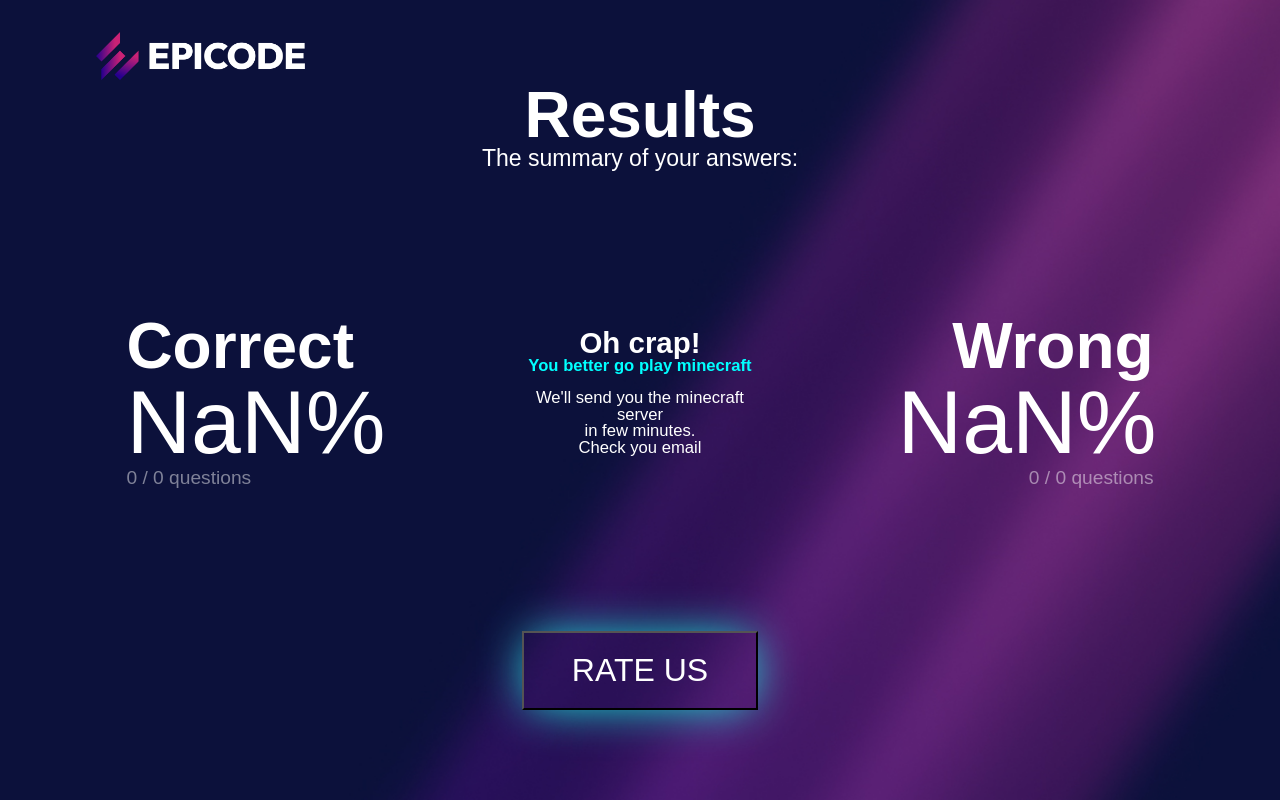
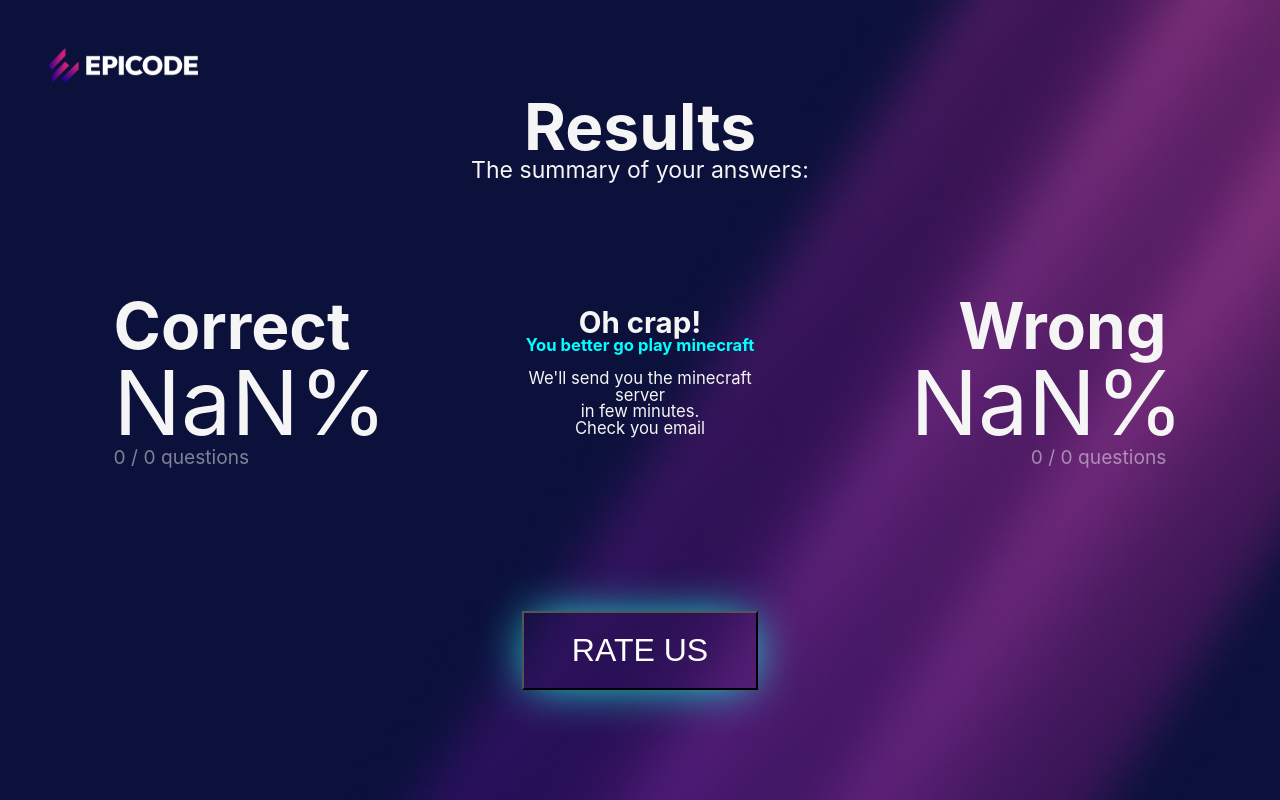
Before and after one commit to C043/BW1-Benchmark-App-Team-6, a plain HTML site: page results.html in a window 1280 px wide. Drawn offline with nearby package versions, Linux system fonts and the light colour scheme.

Commit message:
logo epicode

```diff
--- a/assets/css/feedback.css
+++ b/assets/css/feedback.css
@@ -10,8 +10,9 @@
   overflow: hidden;
   margin: 2rem;
 }
-.logo img {
-  width: 150px;
+.logo {
+  /*width: 150px;*/
+  padding: 10px;
 }
 
 #feedbackTitle h1 {
--- a/assets/css/question.css
+++ b/assets/css/question.css
@@ -1,7 +1,12 @@
 body {
+/*  background-image: url(../images/bg.jpg);
+  background-size: cover;
+  place-items: center;*/
   background-image: url(../images/bg.jpg);
   background-size: cover;
-  place-items: center;
+  color: whitesmoke;
+  font-family: "Inter", sans-serif;
+  margin: 3%;
 }
 
 main {
@@ -10,11 +15,12 @@
   display: block;
 }
 
-#logo {
-  padding: 40px 70px 0px 70px;
+.logo {
+  /*padding: 40px 70px 0px 70px;
   display: inline-block;
   width: 200px;
-  margin: 1em;
+  margin: 1em;*/
+  padding: 10px;
 }
 
 img {
--- a/assets/css/results.css
+++ b/assets/css/results.css
@@ -1,10 +1,16 @@
 body {
-    margin: 0 4em;
+    /*    margin: 0 4em;
     font-family: Arial, Helvetica, sans-serif;
     background-image: url(../images/bg.jpg);
     background-repeat: no-repeat;
     background-size: cover;
     color: #ffffff;
+    */
+    background-image: url(../images/bg.jpg);
+    background-size: cover;
+    color: whitesmoke;
+    font-family: "Inter", sans-serif;
+    margin: 3%;
 }
 
 .center {
@@ -27,7 +33,7 @@
 .title-chart {
     font-size: 2.3vw;
     margin-top: 2em;
-    font-weight: bold ;
+    font-weight: bold;
 }
 
 .blue {
@@ -47,20 +53,16 @@
 }
 
 header {
-    /* border: 1px solid white; */
-    padding: 2em;
+    /* border: 1px solid white;
+    padding: 2em;*/
 }
 
-header img {
-    /* border: 1px solid white; */
+.logo {
+    /* border: 1px solid white;
     margin-bottom: 0;
     width: auto;
-    height: 3em;
-}
-
-.title {
-    /* border: 1px solid white; */
-    padding: 0;
+    height: 3em;*/
+    padding: 10px;
 }
 
 main {
--- a/assets/script/feedback.js
+++ b/assets/script/feedback.js
@@ -23,7 +23,7 @@
       showValue.innerText = "";
 
       if (selectedRating < 3) {
-        fullContainer.innerHTML = `<p class="feedBack"></p>`;
+        fullContainer.innerHTML = `<p class="feedBack">We're sorry</p>`;
       } else if (selectedRating >= 3 && selectedRating < 7) {
         fullContainer.innerHTML = `<p class="feedBack">Speriamo vada meglio la prossima volta</p>`;
       } else if (selectedRating >= 7 && selectedRating <= 10) {
--- a/results.html
+++ b/results.html
@@ -13,10 +13,11 @@
 
 <body>
   <header>
-    <div class="logo">
-      <img src="./assets/images/epicode_logo.png" alt="logo epicode">
-    </div>
-
+    <nav class="logo">
+      <a href="https:/www.epicode.com/it/" title="epicode" target="_blank">
+        <img src="./assets/images/epicode_logo.png" alt="epicode-logo" width="150px" />
+      </a>
+    </nav>
     <div class="title center">
       <h1>Results</h1>
       <h3>The summary of your answers:</h3>
@@ -38,8 +39,8 @@
 
     <div class="chart-div">
       <div class="chart-box">
-        <canvas id="my-chart">  <!-- qui verrà creato il grafico -->  </canvas>
-        <div id="inner-chart" class="center" >
+        <canvas id="my-chart"> <!-- qui verrà creato il grafico --> </canvas>
+        <div id="inner-chart" class="center">
           <!-- <p class="title-chart">Congratulations!</p>
           <p class="blue">You passed the exam</p>
           <br>
```
Also changed, not shown: feedback.html (+7 -6 lines), question.html (+11 -9 lines).
